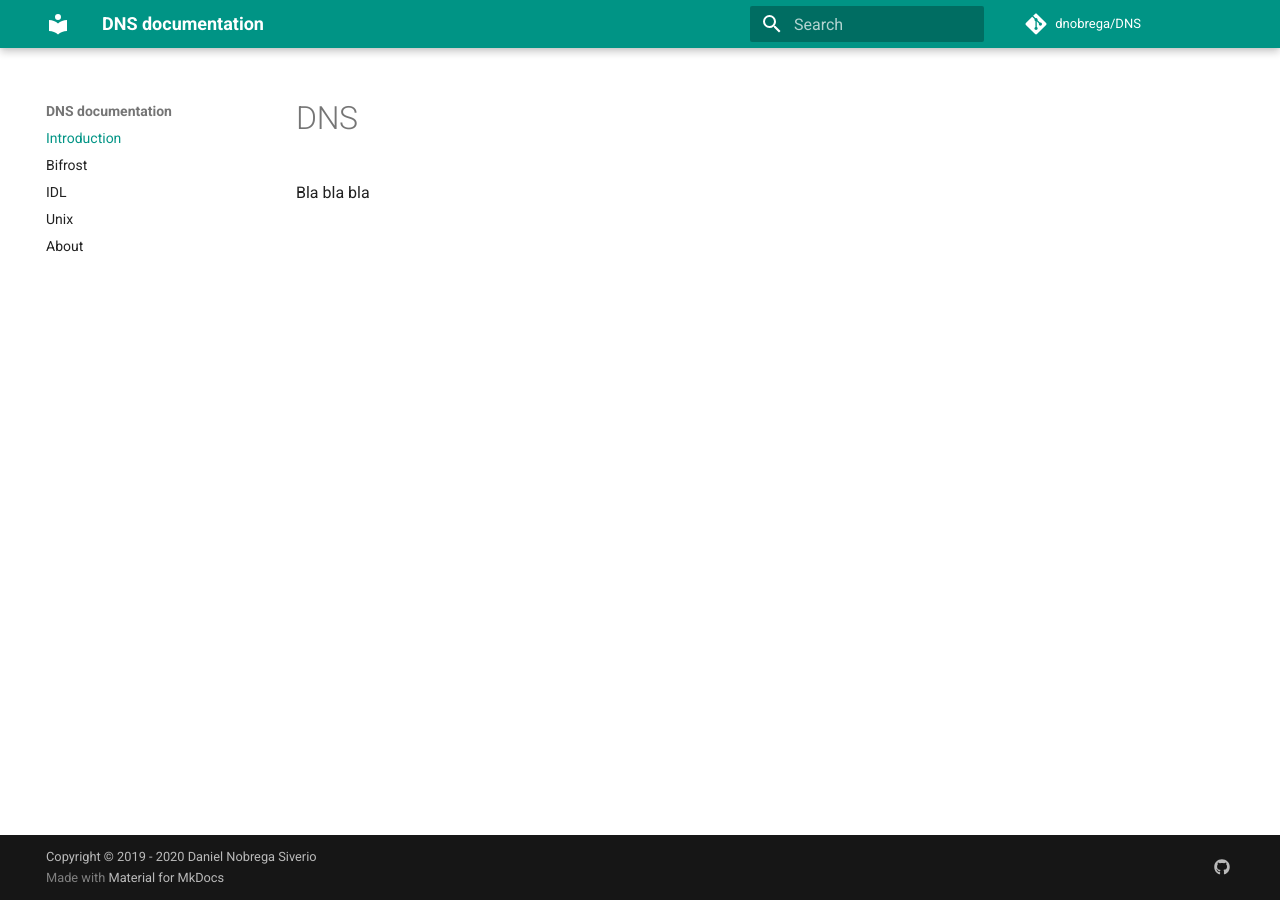
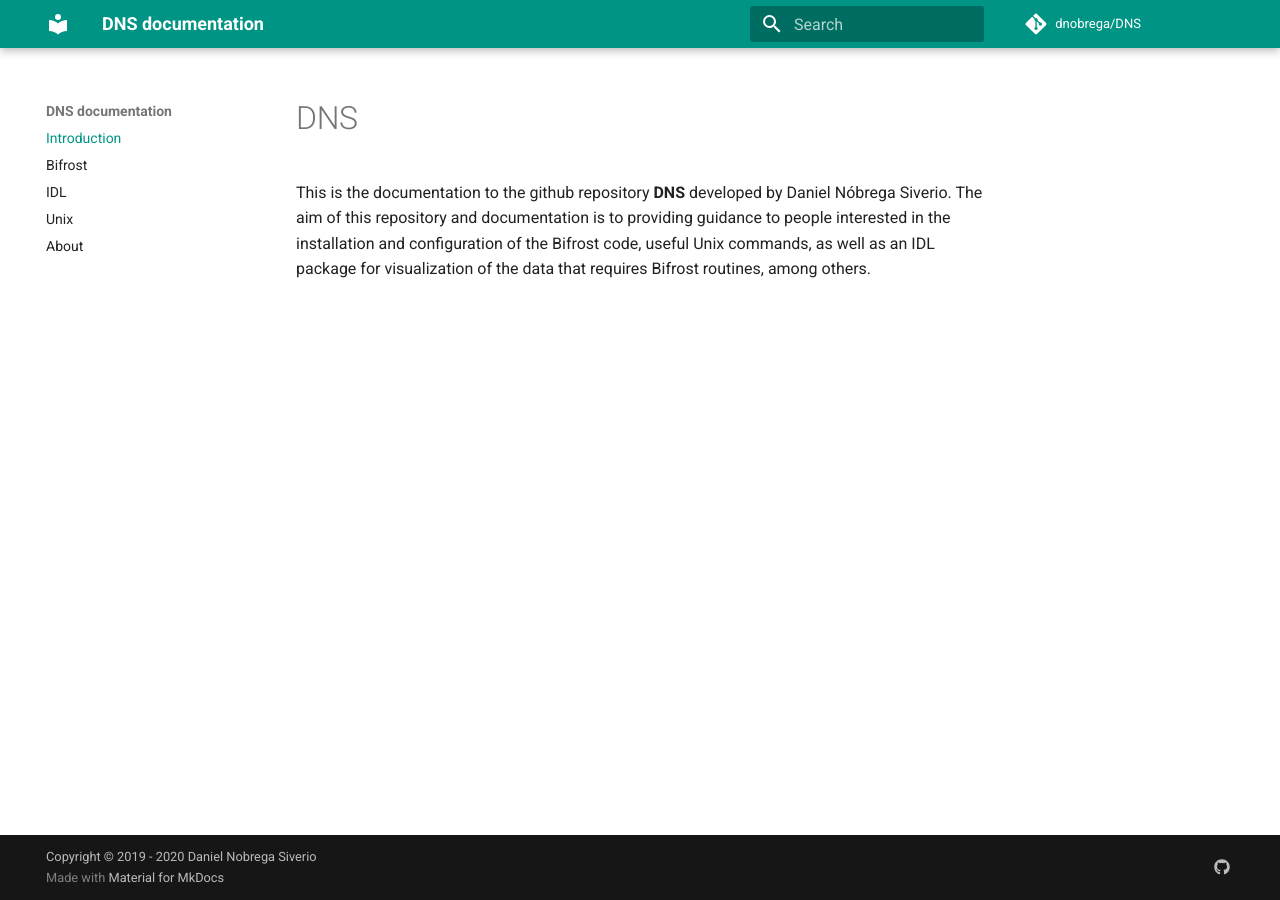
Before and after one commit to dnobrega/DNS, an MkDocs documentation site: the page built from docs/index.md, in a window 1280 px wide. Built offline with MkDocs 1.6.1 and Material for MkDocs 9.7.7, drawn with Linux system fonts in a browser that asks for light colours; comment, search, counter and statistics services are not loaded.

Commit message:
Update index.md

```diff
--- a/docs/index.md
+++ b/docs/index.md
@@ -1,3 +1,4 @@
 # DNS
 
-Bla bla bla
+This is the documentation to the github repository **DNS** developed by Daniel Nóbrega Siverio. The aim of this repository
+and documentation is to providing guidance to people interested in the installation and configuration of the Bifrost code, useful Unix commands, as well as an IDL package for visualization of the data that requires Bifrost routines, among others.
```
